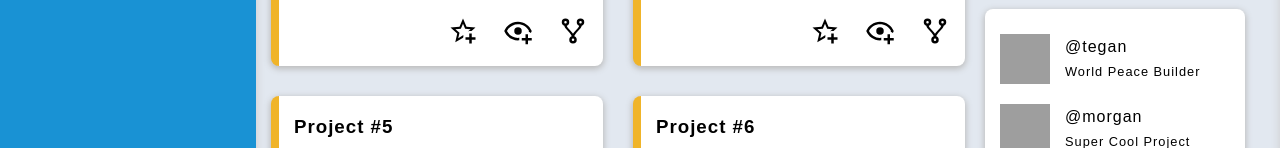
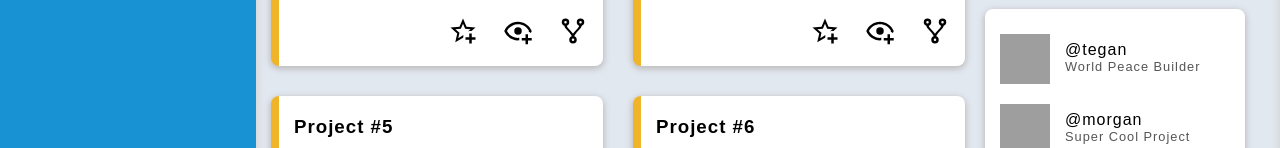
Before and after one commit to cmbitton/admin-dashboard, a plain HTML site: page index.html in a window 1280 px wide. Shown: the part 652-800 px from the top of the page. Drawn offline with Linux system fonts and the light colour scheme; grey boxes are pictures that could not be loaded.

Commit message:
Small CSS change

```diff
--- a/styles.css
+++ b/styles.css
@@ -230,13 +230,14 @@ button{
 }
 .username{
     font-size: 1rem;
-    align-self:center;
+    align-self: flex-end;
 }
 .user-tag{
     grid-column: 2 / 3;
     grid-row: 2 / 3;
     font-size: clamp(0.7rem, 1vw, 1rem);
-    align-self: center;
+    align-self: flex-start;
+    color:#555
 }
 
 .announcements, .right-info-container{
```
